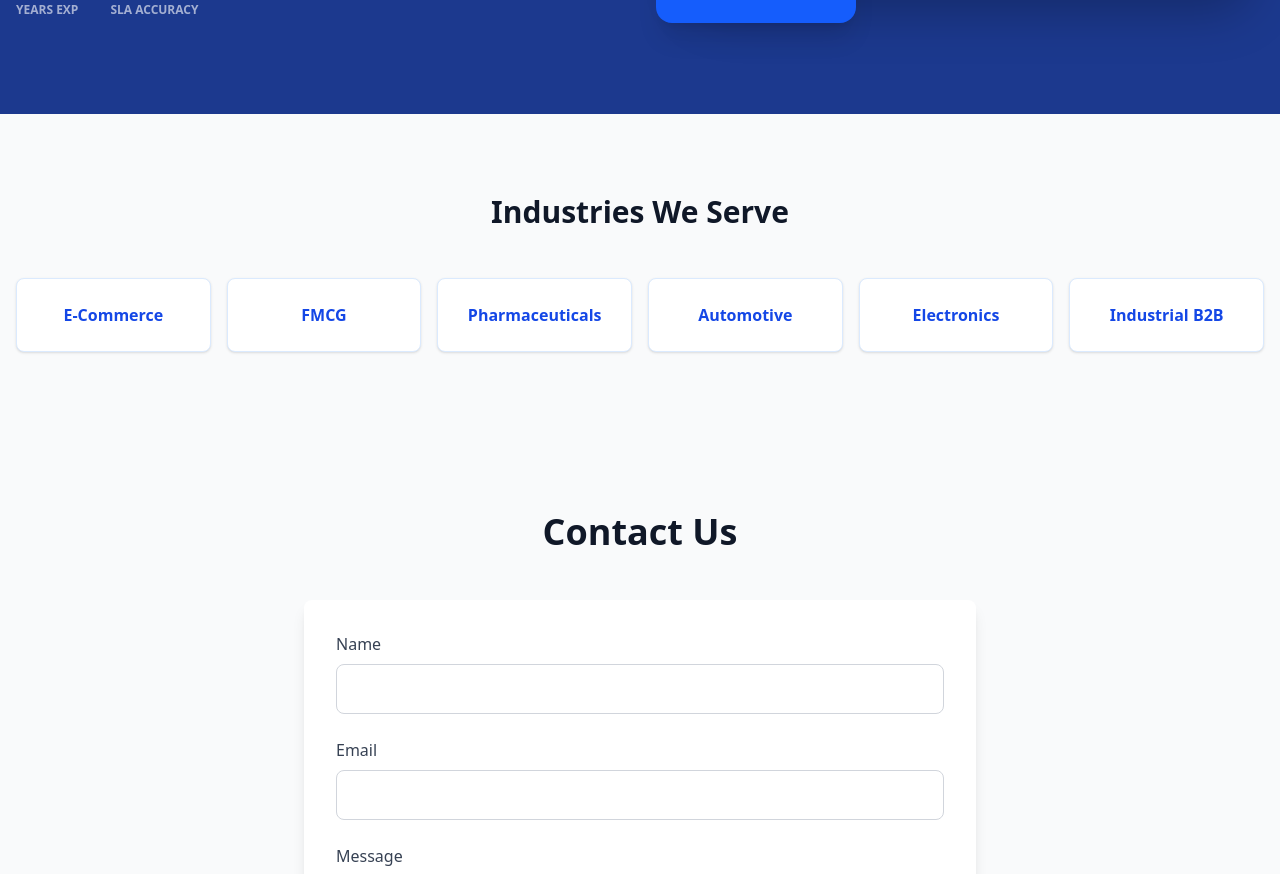
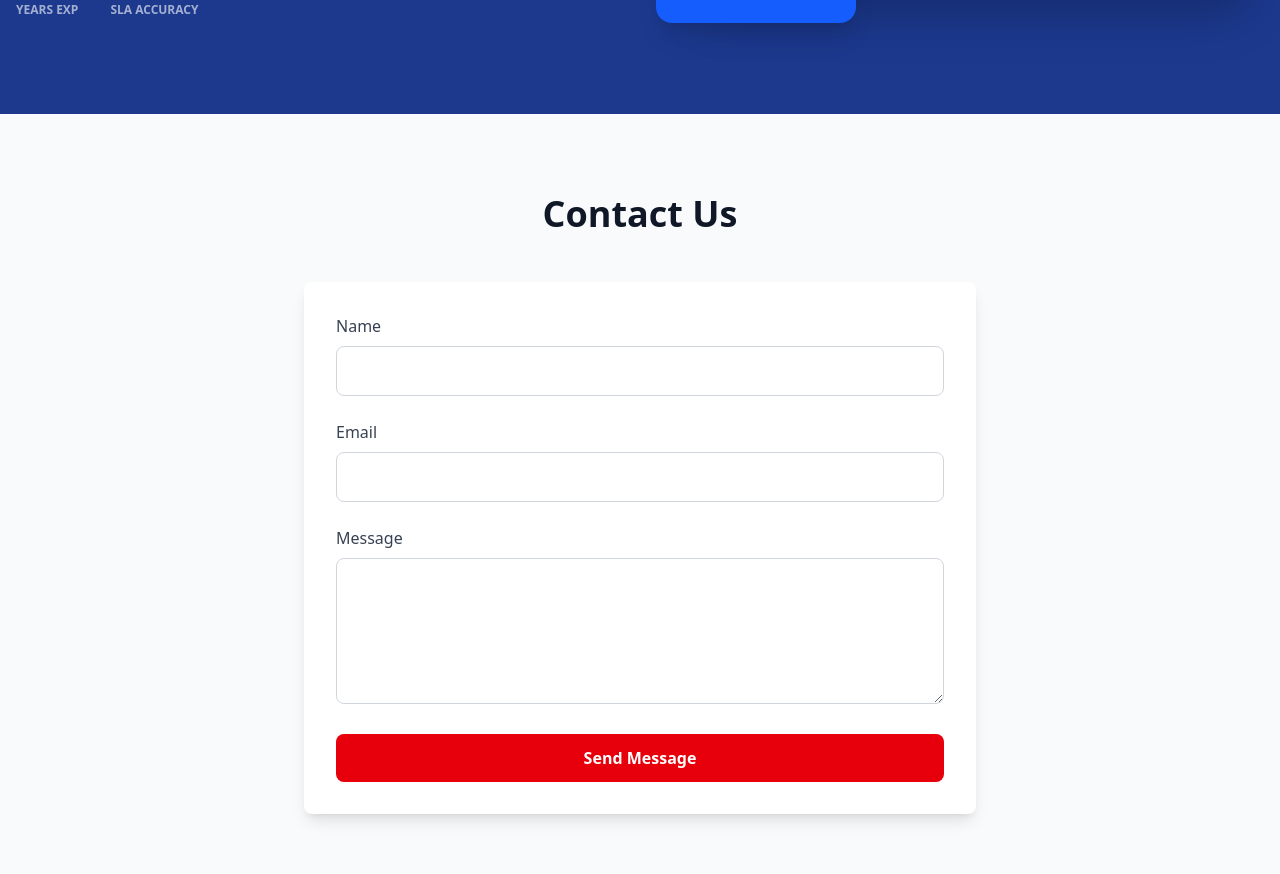
Before and after one commit to ff5hg5jrbj-code/milebridge-enterprise, a Next.js app: page / in a window 1280 px wide. Shown: the part 5154-6028 px from the top of the page. Built offline with nearby package versions, Linux system fonts and the light colour scheme.

Commit message:
Add leadership, careers, technology, sustainability pages and complete industries section

```diff
--- a/app/page.tsx
+++ b/app/page.tsx
@@ -4,11 +4,11 @@ import About from '../components/About'
 import Services from '../components/Services'
 import { FleetOverview } from '../components/FleetOverview'
 import { MountainLogistics } from '../components/MountainLogistics'
-import { IndustriesServed } from '../components/IndustriesServed'
 import Contact from '../components/Contact'
 import Footer from '../components/Footer'
 import WhatsAppWidget from '../components/WhatsAppWidget'
 import { StatsCounter } from '../components/StatsCounter'
+
 
 export default function Home() {
   return (
@@ -41,9 +41,6 @@ export default function Home() {
         <MountainLogistics />
       </section>
 
-      {/* 7. Industry Focus */}
-      <IndustriesServed />
-
       {/* 8. Functional Contact Form */}
       <section id="contact" className="scroll-mt-32">
         <Contact />
```
